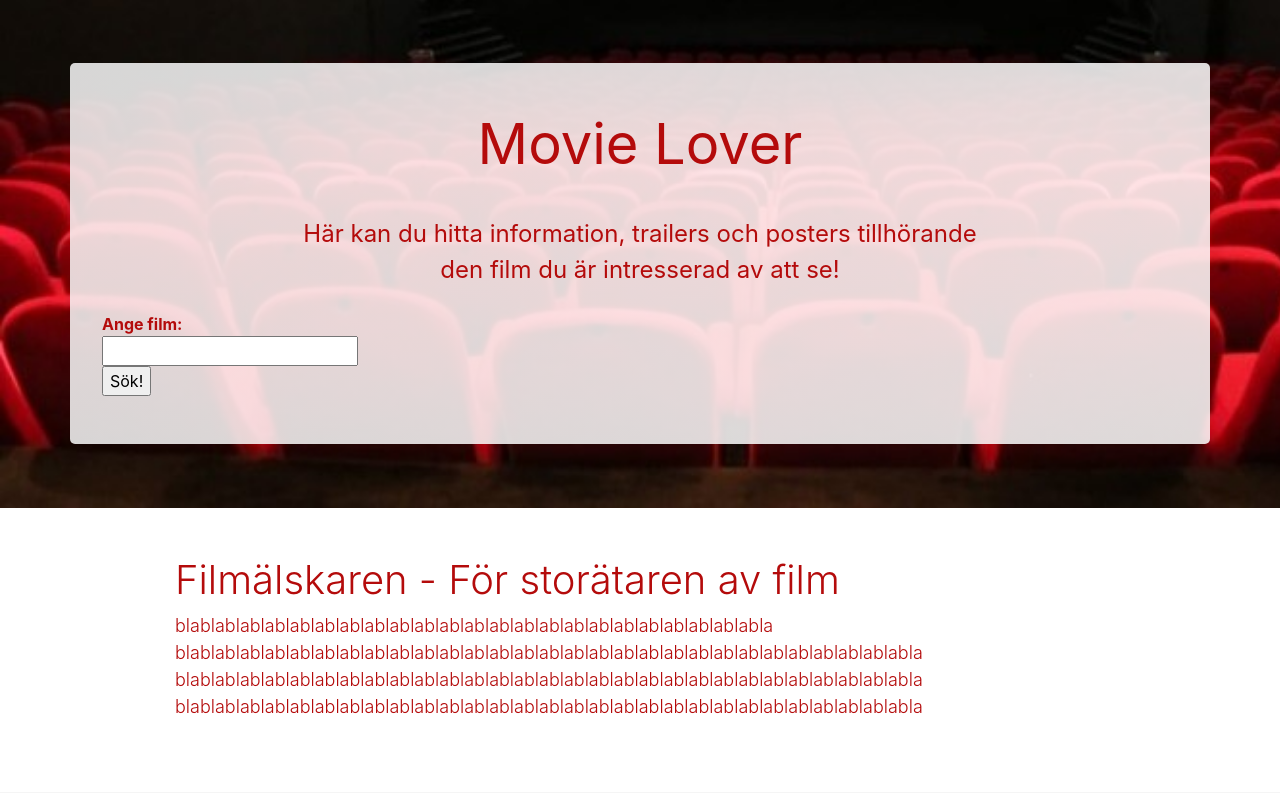
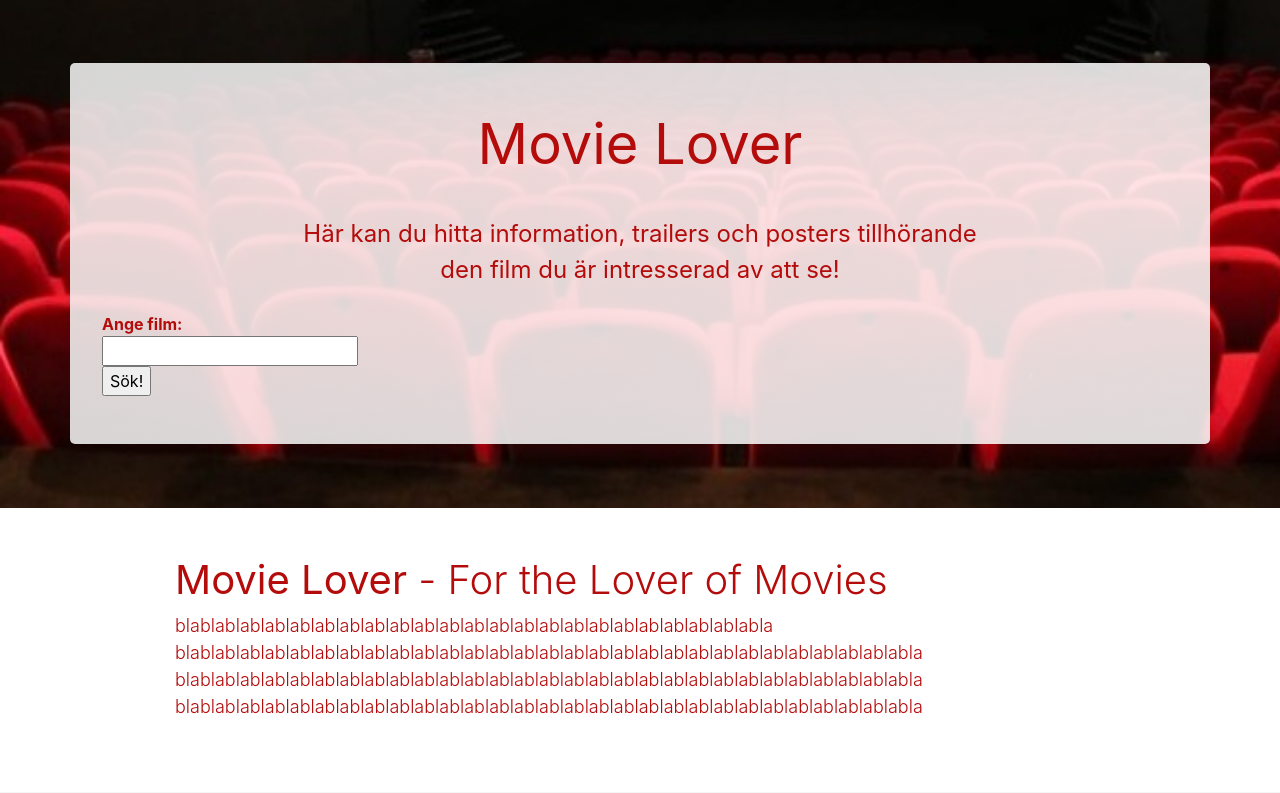
Before and after one commit to maxRudander/movie-lover, a Flask app: page / in a window 1280 px wide. Shown: the part 57-850 px from the top of the page. Run offline with Flask 2, Linux system fonts and the light colour scheme; some libraries are stand-ins or nearby versions.

Commit message:
Push before lunch

```diff
--- a/Topcats/static/css/style.css
+++ b/Topcats/static/css/style.css
@@ -126,8 +126,10 @@ h1.home {
 }
 
 div.search_field {
-	box-align: center;
+	margin-left: auto;
+	margin-right: auto;
 }
+
 
 div.jumbotron.home {
 	background-image: url(/static/image/biostolar.jpg);
--- a/Topcats/templates/index.html
+++ b/Topcats/templates/index.html
@@ -22,7 +22,7 @@
 		<section class="container-fluid">
 			<div class="container container-smaller">
 				<div class="row home">
-					<h2 class="display-5">Filmälskaren - För storätaren av film</h2>
+					<h2 class="display-5"><strong>Movie Lover</strong> - For the Lover of Movies</h2>
 					<p class="light">blablablablablablablablablablablablablablablablablablablablablablablabla
 						blablablablablablablablablablablablablablablablablablablablablablablablablablablablablabla
 						blablablablablablablablablablablablablablablablablablablablablablablablablablablablablabla
```
